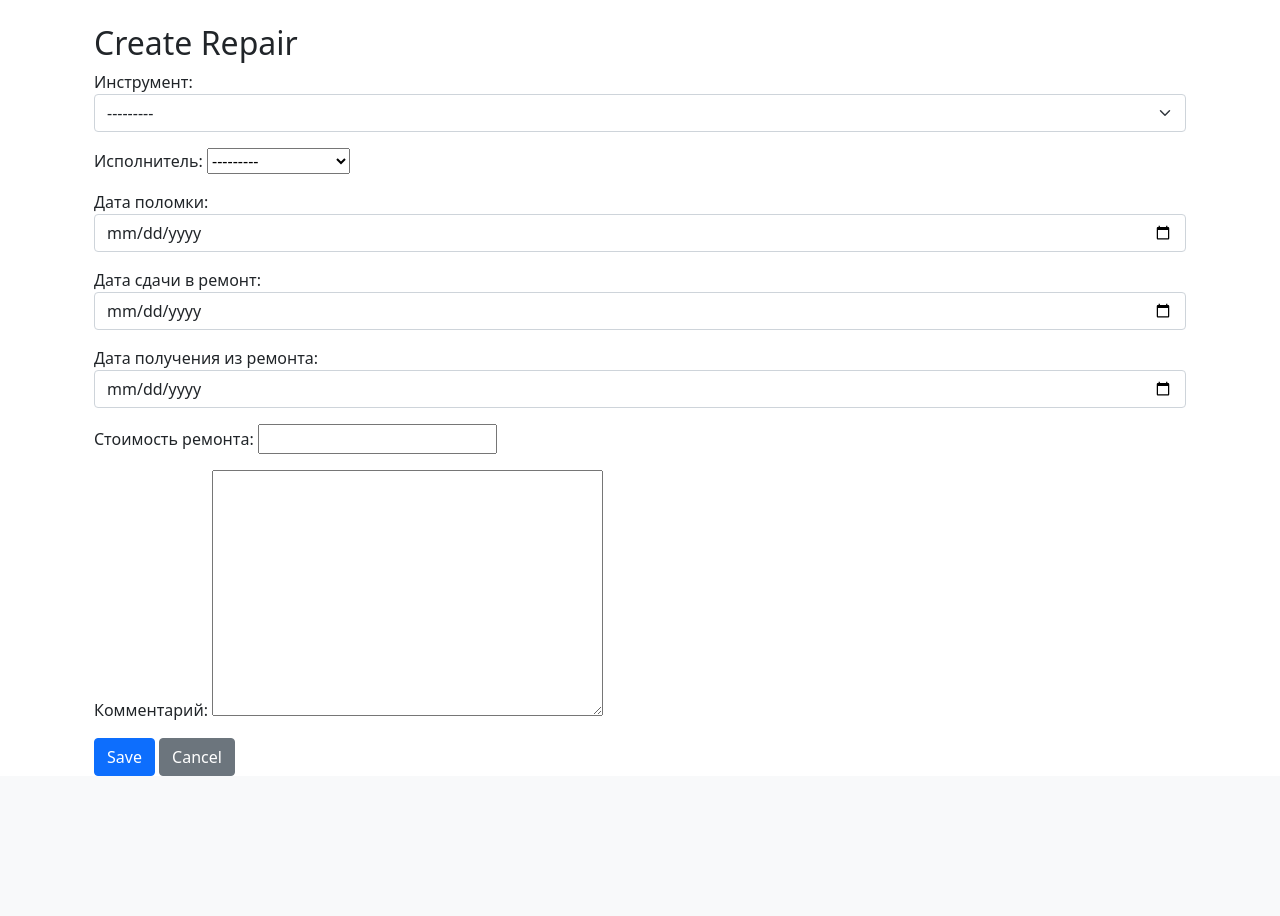
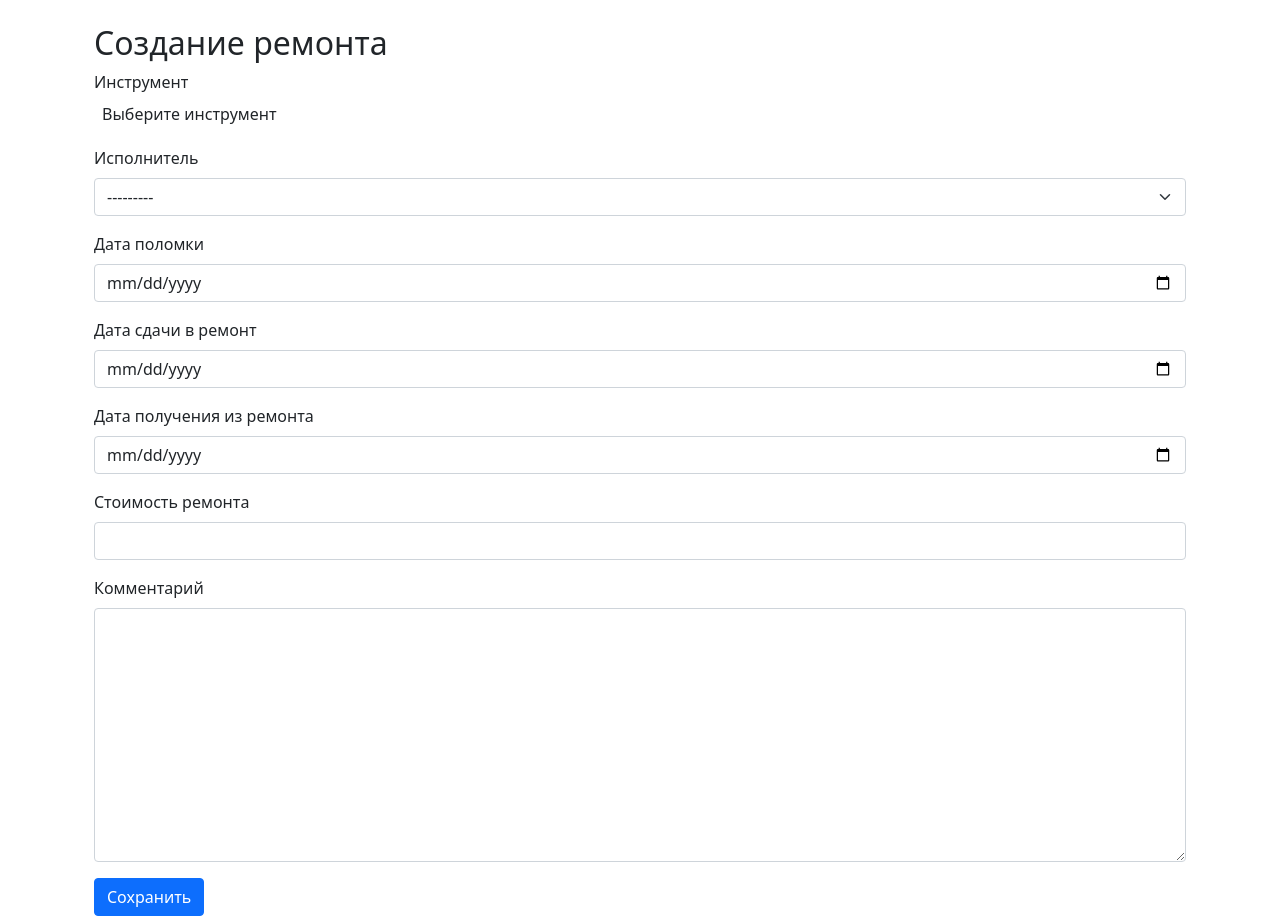
Before and after one commit to botnbot/instrument_control, a Django app: page /repairs/create/ in a window 1280 px wide. Shown: the part 58-974 px from the top of the page. Before the commit the page ends 834 px from the top, so only its background shows below. Run offline with Django 5.2, Linux system fonts and the light colour scheme; tables that the repository leaves empty hold one stand-in row (values such as "Sample post"); some libraries are stand-ins or nearby versions.

Commit message:
repairs_form.html customized

```diff
--- a/core/templates/core/repairs/repairs_form.html
+++ b/core/templates/core/repairs/repairs_form.html
@@ -1,26 +1,70 @@
 {% extends "base.html" %}
+repair{% load widget_tweaks %}
 
-{% block title %}
-Ремонты
-{% endblock %}
 {% block content %}
 <div class="container mt-4">
-    <h2>
-        {% if object %}
-        Edit Repair
-        {% else %}
-        Create Repair
-        {% endif %}
-    </h2>
-    <form method="post" enctype="multipart/form-data">
+    <h2>Создание ремонта</h2>
+    <form method="post" novalidate>
         {% csrf_token %}
-        {{ form.as_p }}
-        <button type="submit" class="btn btn-primary">
-            Save
-        </button>
-        <a href="{% url 'core:repair_list' %}" class="btn btn-secondary">
-            Cancel
-        </a>
+
+        {% for field in form %}
+            <div class="mb-3">
+                {% if field.errors %}
+                    <div class="text-danger">{{ field.errors }}</div>
+                {% endif %}
+
+                <label for="{{ field.id_for_label }}" class="form-label">{{ field.label }}</label>
+
+                {# Дата #}
+                {% if field.field.widget.input_type == "date" %}
+                    {{ field|add_class:"form-control" }}
+
+                {# Исполнитель - обычный select #}
+                {% elif field.name == "repairer" %}
+                    {{ field|add_class:"form-select" }}
+
+                {# Инструмент - select с поиском (Select2) #}
+                {% elif field.name == "instrument" %}
+                    {{ field|add_class:"form-select select2" }}
+
+                {# Checkbox #}
+                {% elif field.field.widget.input_type == "checkbox" %}
+                    <div class="form-check">
+                        {{ field|add_class:"form-check-input" }}
+                        <label class="form-check-label" for="{{ field.id_for_label }}">{{ field.label }}</label>
+                    </div>
+
+                {# Остальные поля #}
+                {% else %}
+                    {{ field|add_class:"form-control" }}
+                {% endif %}
+            </div>
+        {% endfor %}
+
+        <button type="submit" class="btn btn-primary">Сохранить</button>
     </form>
 </div>
+
+{# jQuery #}
+<script src="https://code.jquery.com/jquery-3.6.0.min.js"></script>
+
+{# Select2 CSS #}
+<link href="https://cdn.jsdelivr.net/npm/select2@4.1.0-rc.0/dist/css/select2.min.css" rel="stylesheet" />
+
+{# Bootstrap тема для Select2 (ВАЖНО) #}
+<link href="https://cdn.jsdelivr.net/npm/select2-bootstrap-5-theme@1.3.0/dist/select2-bootstrap-5-theme.min.css" rel="stylesheet" />
+
+{# Select2 JS #}
+<script src="https://cdn.jsdelivr.net/npm/select2@4.1.0-rc.0/dist/js/select2.min.js"></script>
+
+<script>
+$(document).ready(function() {
+    $('.select2').select2({
+        theme: 'bootstrap-5',
+        width: '100%',
+        placeholder: 'Выберите инструмент',
+        allowClear: true
+    });
+});
+</script>
 {% endblock %}
```
